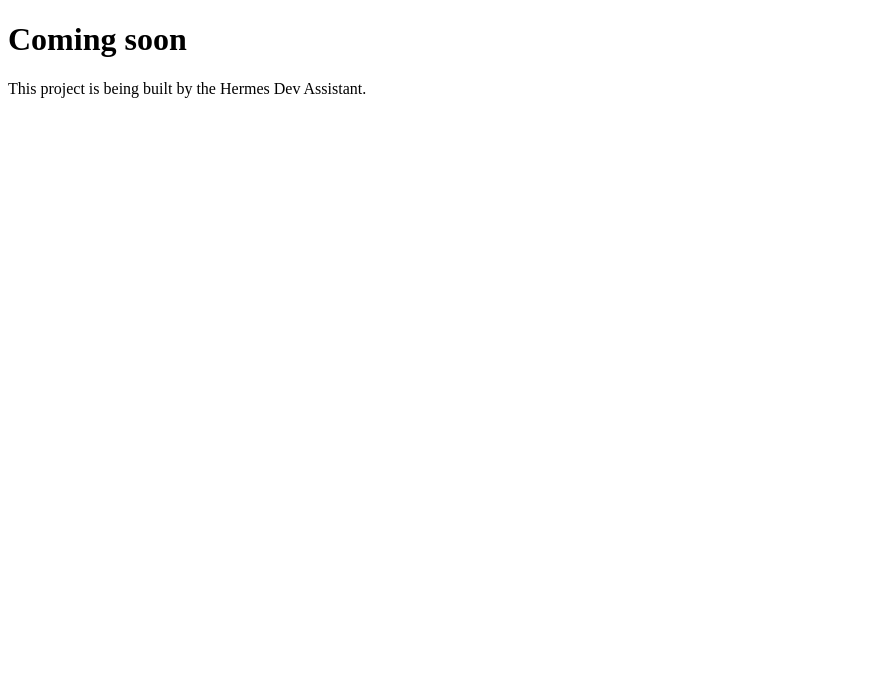
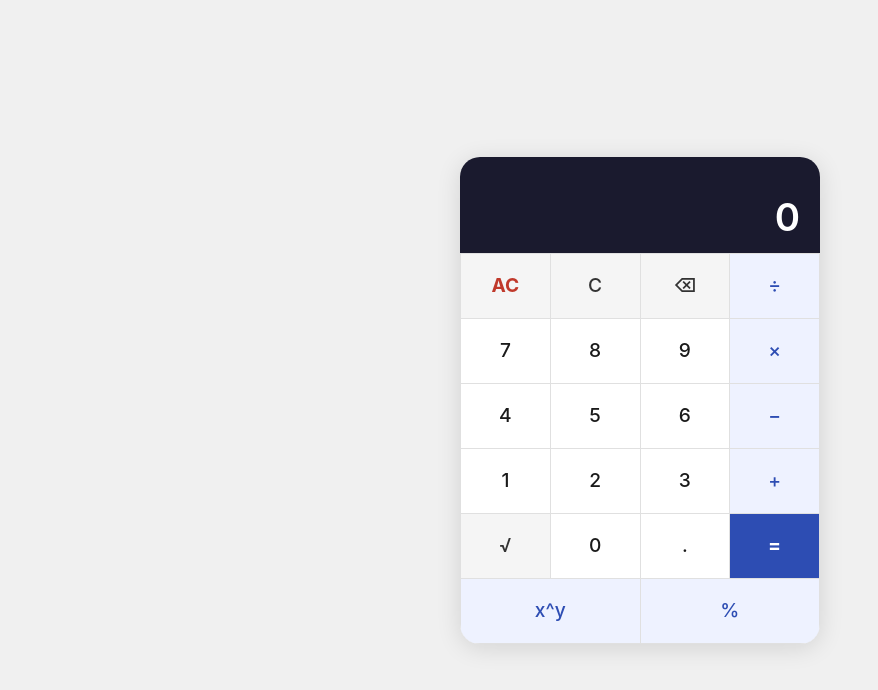
Before and after one commit to hermesagenttabbeqai/simple-calculator, a website: page public/index.html in a window 1280 px wide. Shown: the whole page, without its empty margins (0-878 px from the left). Drawn offline with Linux system fonts and the light colour scheme.

Commit message:
T2: UI layout and styling (closes #2)

```diff
--- /dev/null
+++ b/public/css/style.css
@@ -0,0 +1,189 @@
+/* =====================================================
+   Simple Calculator — style.css
+   Mobile-first, light/minimal theme
+   WCAG 2.1 AA contrast throughout
+   ===================================================== */
+
+/* --- Reset & base ---------------------------------- */
+*, *::before, *::after {
+  box-sizing: border-box;
+  margin: 0;
+  padding: 0;
+}
+
+html {
+  font-size: 16px;
+}
+
+body {
+  background-color: #f0f0f0;
+  display: flex;
+  align-items: center;
+  justify-content: center;
+  min-height: 100vh;
+  font-family: -apple-system, BlinkMacSystemFont, "Segoe UI", Roboto,
+               Helvetica, Arial, sans-serif;
+  color: #1a1a1a;
+}
+
+/* --- Calculator shell ------------------------------ */
+.calculator {
+  background-color: #ffffff;
+  border-radius: 16px;
+  box-shadow: 0 4px 24px rgba(0, 0, 0, 0.12);
+  overflow: hidden;
+  width: 100%;
+  max-width: 360px;
+  /* On very small screens fill the viewport */
+  min-width: 0;
+}
+
+/* --- Display --------------------------------------- */
+.display {
+  background-color: #1a1a2e;
+  padding: 16px 20px 12px;
+  text-align: right;
+  min-height: 96px;
+  display: flex;
+  flex-direction: column;
+  justify-content: flex-end;
+  gap: 4px;
+  word-break: break-all;
+}
+
+/* Expression row — smaller text, muted colour */
+.display__expression {
+  font-size: 0.9rem;
+  color: #a0a8c0;          /* contrast ~4.6:1 on #1a1a2e ✓ AA */
+  min-height: 1.2em;
+  line-height: 1.4;
+}
+
+/* Result row — large, prominent */
+.display__result {
+  font-size: 2rem;
+  font-weight: 600;
+  color: #ffffff;           /* contrast 14:1 on #1a1a2e ✓ AAA */
+  line-height: 1.2;
+}
+
+/* --- Button grid ----------------------------------- */
+.button-grid {
+  display: grid;
+  grid-template-columns: repeat(4, 1fr);
+  gap: 1px;
+  background-color: #e0e0e0; /* gap colour */
+  padding: 1px;
+}
+
+/* --- Buttons --------------------------------------- */
+.btn {
+  /* minimum 48 × 48 px (NFR-03) */
+  min-width: 48px;
+  min-height: 56px;         /* slightly taller for comfort */
+  padding: 0;
+  border: none;
+  cursor: pointer;
+  font-size: 1.15rem;
+  font-weight: 500;
+  font-family: inherit;
+  line-height: 1;
+  display: flex;
+  align-items: center;
+  justify-content: center;
+  transition: filter 0.1s ease, background-color 0.1s ease;
+  -webkit-tap-highlight-color: transparent;
+  user-select: none;
+}
+
+.btn:focus-visible {
+  outline: 3px solid #005fcc;
+  outline-offset: -3px;
+  z-index: 1;
+  position: relative;
+}
+
+/* Digit / decimal buttons */
+.btn--digit {
+  background-color: #ffffff;
+  color: #1a1a1a;           /* contrast 16:1 on white ✓ AAA */
+}
+
+.btn--digit:hover,
+.btn--digit:active {
+  background-color: #f5f5f5;
+}
+
+/* Operator buttons (÷ × − +) */
+.btn--operator {
+  background-color: #eef2ff;
+  color: #2d4db3;           /* contrast ~5.1:1 on #eef2ff ✓ AA */
+}
+
+.btn--operator:hover,
+.btn--operator:active {
+  background-color: #dde5ff;
+}
+
+/* Special buttons (AC, C, ⌫, √) */
+.btn--special {
+  background-color: #f5f5f5;
+  color: #333333;           /* contrast ~8.5:1 on #f5f5f5 ✓ AAA */
+}
+
+.btn--special:hover,
+.btn--special:active {
+  background-color: #e8e8e8;
+}
+
+/* AC gets a slightly stronger highlight */
+.btn[data-value="AC"] {
+  color: #c0392b;           /* contrast ~4.8:1 on #f5f5f5 ✓ AA */
+  font-weight: 700;
+}
+
+/* Equals button — accent colour, spans one cell */
+.btn--equals {
+  background-color: #2d4db3;
+  color: #ffffff;           /* contrast ~8.1:1 ✓ AAA */
+  font-size: 1.4rem;
+  font-weight: 700;
+}
+
+.btn--equals:hover,
+.btn--equals:active {
+  background-color: #1e3a9f;
+}
+
+/* Wide buttons in the extra row span 2 columns each */
+.btn--wide {
+  grid-column: span 2;
+}
+
+/* --- Responsive: at 320 px the grid is tight -------- */
+@media (max-width: 320px) {
+  .display__result {
+    font-size: 1.6rem;
+  }
+
+  .btn {
+    font-size: 1rem;
+    min-height: 52px;
+  }
+}
+
+/* --- Larger screens: expand a bit ------------------- */
+@media (min-width: 480px) {
+  .calculator {
+    border-radius: 20px;
+  }
+
+  .btn {
+    min-height: 64px;
+    font-size: 1.2rem;
+  }
+
+  .display__result {
+    font-size: 2.4rem;
+  }
+}
--- a/public/index.html
+++ b/public/index.html
@@ -1,12 +1,53 @@
-<!doctype html>
+<!DOCTYPE html>
 <html lang="en">
 <head>
-  <meta charset="utf-8">
-  <meta name="viewport" content="width=device-width, initial-scale=1">
-  <title>Coming soon</title>
+  <meta charset="UTF-8" />
+  <meta name="viewport" content="width=device-width, initial-scale=1.0" />
+  <title>Simple Calculator</title>
+  <link rel="stylesheet" href="css/style.css" />
 </head>
 <body>
-  <h1>Coming soon</h1>
-  <p>This project is being built by the Hermes Dev Assistant.</p>
+  <main class="calculator" role="main" aria-label="Calculator">
+    <section class="display" aria-label="Calculator display">
+      <div id="expression" class="display__expression" aria-live="polite" aria-label="Expression"></div>
+      <div id="result" class="display__result" aria-live="polite" aria-label="Result">0</div>
+    </section>
+
+    <section class="button-grid" aria-label="Calculator buttons">
+      <!-- Row 1 -->
+      <button class="btn btn--special" data-value="AC" aria-label="Clear all">AC</button>
+      <button class="btn btn--special" data-value="C" aria-label="Clear entry">C</button>
+      <button class="btn btn--special" data-value="BACKSPACE" aria-label="Backspace">&#9003;</button>
+      <button class="btn btn--operator" data-value="/" aria-label="Divide">&#247;</button>
+
+      <!-- Row 2 -->
+      <button class="btn btn--digit" data-value="7" aria-label="7">7</button>
+      <button class="btn btn--digit" data-value="8" aria-label="8">8</button>
+      <button class="btn btn--digit" data-value="9" aria-label="9">9</button>
+      <button class="btn btn--operator" data-value="*" aria-label="Multiply">&#215;</button>
+
+      <!-- Row 3 -->
+      <button class="btn btn--digit" data-value="4" aria-label="4">4</button>
+      <button class="btn btn--digit" data-value="5" aria-label="5">5</button>
+      <button class="btn btn--digit" data-value="6" aria-label="6">6</button>
+      <button class="btn btn--operator" data-value="-" aria-label="Subtract">&#8722;</button>
+
+      <!-- Row 4 -->
+      <button class="btn btn--digit" data-value="1" aria-label="1">1</button>
+      <button class="btn btn--digit" data-value="2" aria-label="2">2</button>
+      <button class="btn btn--digit" data-value="3" aria-label="3">3</button>
+      <button class="btn btn--operator" data-value="+" aria-label="Add">+</button>
+
+      <!-- Row 5 -->
+      <button class="btn btn--special" data-value="sqrt(" aria-label="Square root">&#8730;</button>
+      <button class="btn btn--digit" data-value="0" aria-label="0">0</button>
+      <button class="btn btn--digit" data-value="." aria-label="Decimal point">.</button>
+      <button class="btn btn--equals" data-value="=" aria-label="Equals">=</button>
+
+      <!-- Row 6: extra operators -->
+      <button class="btn btn--operator btn--wide" data-value="^" aria-label="Power">x^y</button>
+      <button class="btn btn--operator btn--wide" data-value="%" aria-label="Percent">%</button>
+    </section>
+  </main>
 </body>
 </html>
```
